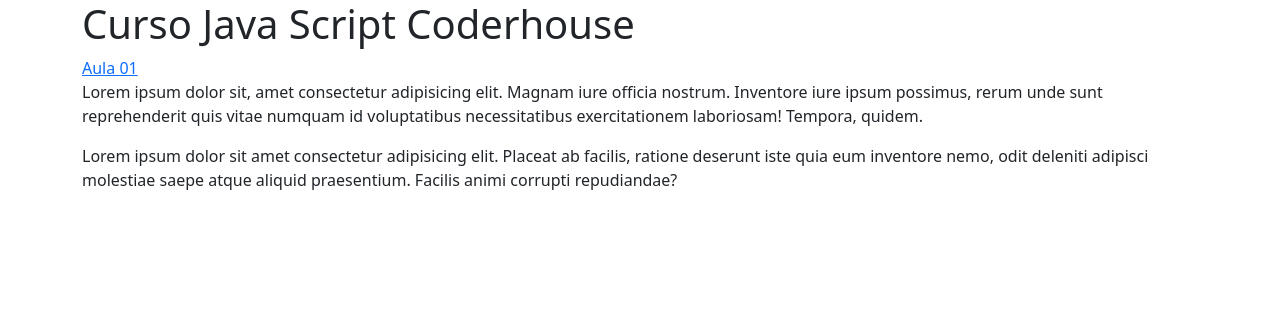
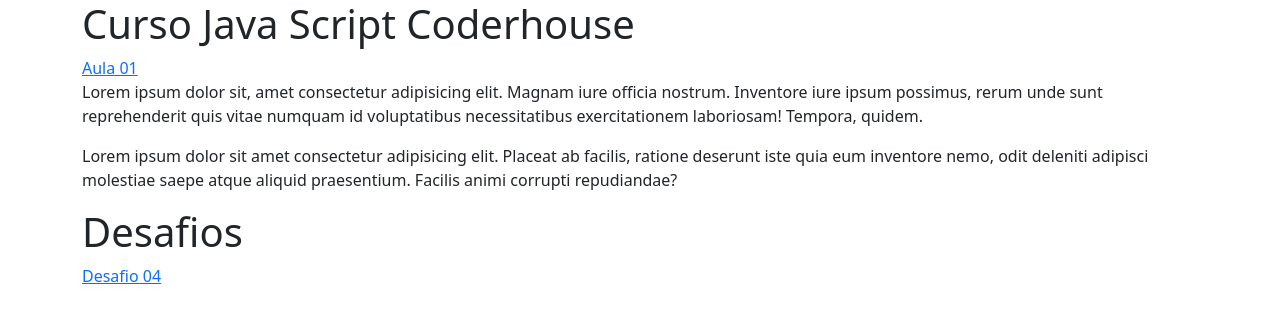
Before and after one commit to felipert2/Curso_JavaScript_Coderhouse, a plain HTML site: page index.html in a window 1280 px wide. Drawn offline with nearby package versions, Linux system fonts and the light colour scheme.

Commit message:
desafio04

```diff
--- a/index.html
+++ b/index.html
@@ -13,7 +13,10 @@
         <p>Lorem ipsum dolor sit, amet consectetur adipisicing elit. Magnam iure officia nostrum. Inventore iure ipsum possimus, rerum unde sunt reprehenderit quis vitae numquam id voluptatibus necessitatibus exercitationem laboriosam! Tempora, quidem.</p>
         <p>Lorem ipsum dolor sit amet consectetur adipisicing elit. Placeat ab facilis, ratione deserunt iste quia eum inventore nemo, odit deleniti adipisci molestiae saepe atque aliquid praesentium. Facilis animi corrupti repudiandae?</p>
     </div>
-
+    <div class="container">
+            <h1>Desafios</h1>
+            <a href="./Desafios/Desafio-04/desafio04.html">Desafio 04</a>
+    </div>
 
 
 
```
